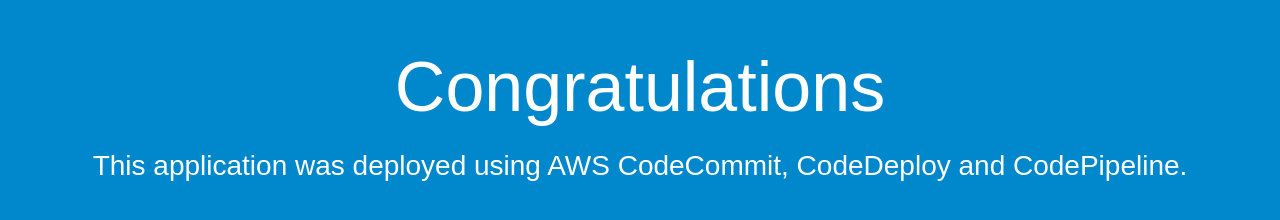
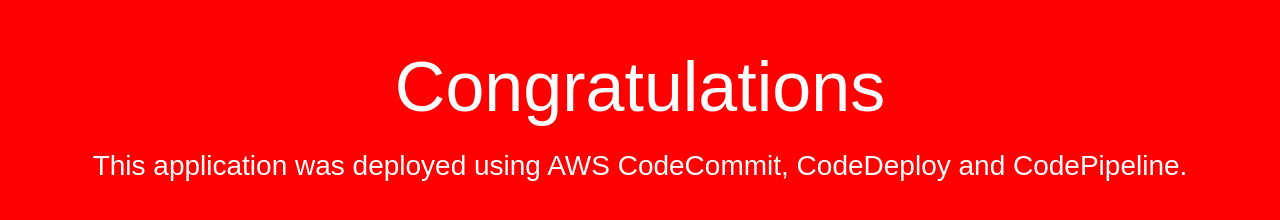
Before and after one commit to rohitjai/DevOps_Demo1, a plain HTML site: page index.html in a window 1280 px wide. Drawn offline with Linux system fonts and the light colour scheme.

Commit message:
Update index.html
Changing background color

```diff
--- a/index.html
+++ b/index.html
@@ -6,7 +6,7 @@
   <style>
     body {
       color: #ffffff;
-      background-color: #0188cc;
+      background-color: Red;
       font-family: Arial, sans-serif;
       font-size: 14px;
     }
```
